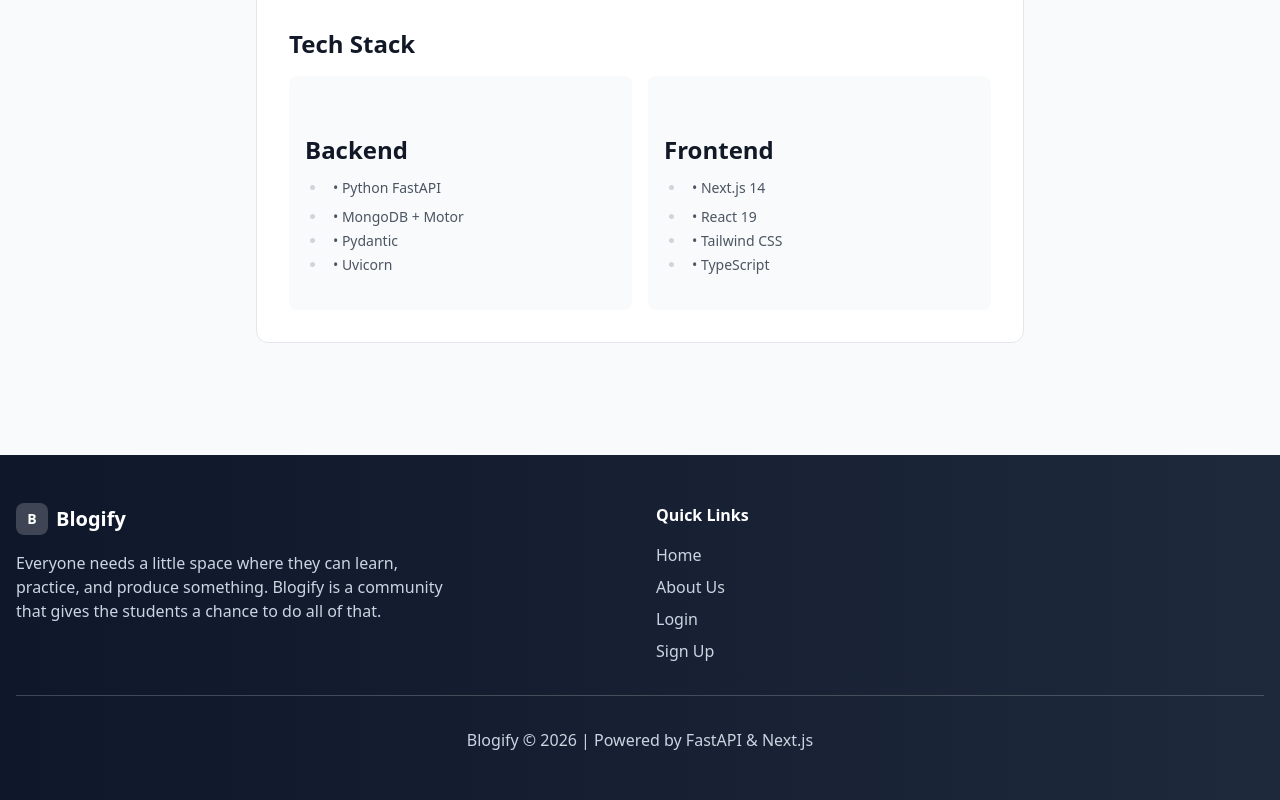
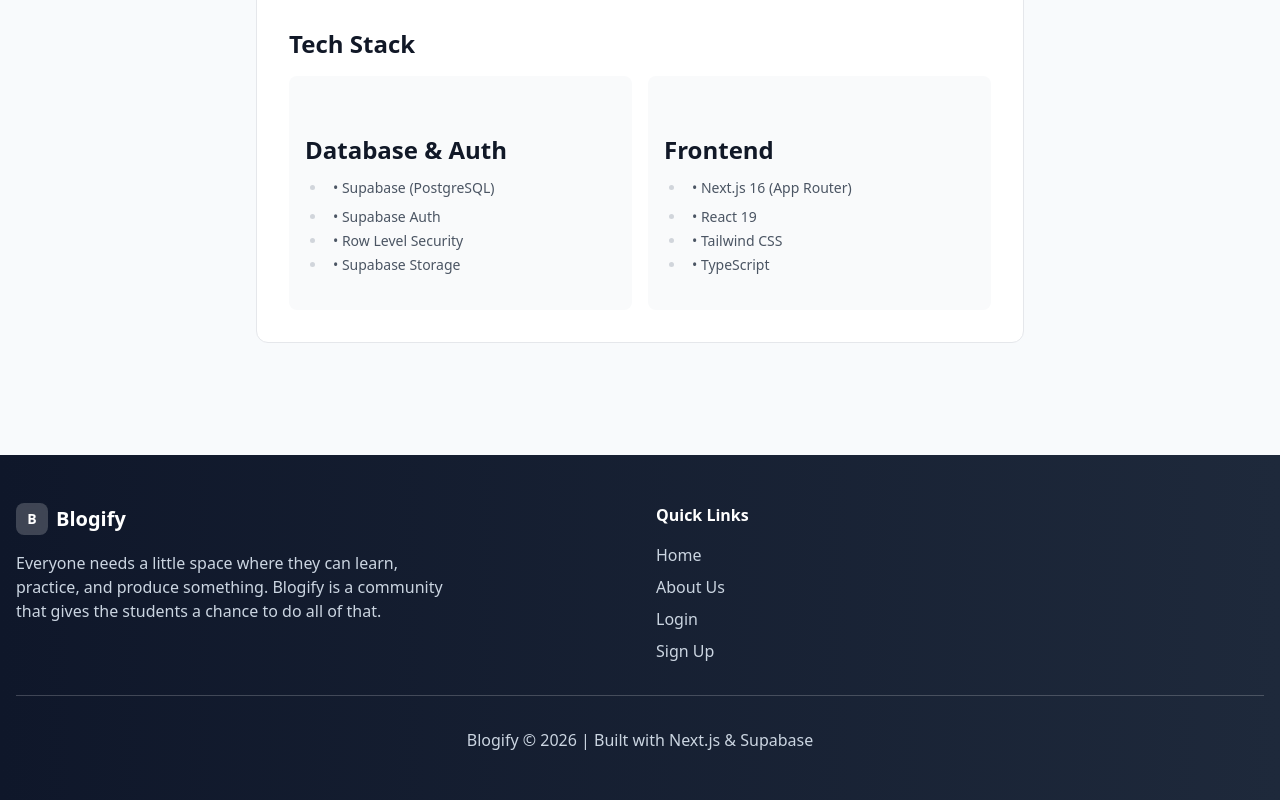
Before and after one commit to yuggoel/BLOGIFY, a Next.js app in the folder frontend/: page /about in a window 1280 px wide. Shown: the part 1100-1900 px from the top of the page. Built offline with nearby package versions, Linux system fonts and the light colour scheme; no server answers.

Commit message:
About me updates

```diff
--- a/frontend/src/app/about/page.tsx
+++ b/frontend/src/app/about/page.tsx
@@ -44,18 +44,18 @@ export default function AboutPage() {
             <h2 className="text-2xl font-bold text-gray-900 dark:text-white mb-4">Tech Stack</h2>
             <div className="grid grid-cols-2 gap-4">
               <div className="p-4 bg-gray-50 dark:bg-gray-700/50 rounded-lg">
-                <h3 className="font-semibold text-gray-900 dark:text-white mb-2">Backend</h3>
+                <h3 className="font-semibold text-gray-900 dark:text-white mb-2">Database & Auth</h3>
                 <ul className="text-sm text-gray-600 dark:text-gray-300 space-y-1">
-                  <li>• Python FastAPI</li>
-                  <li>• MongoDB + Motor</li>
-                  <li>• Pydantic</li>
-                  <li>• Uvicorn</li>
+                  <li>• Supabase (PostgreSQL)</li>
+                  <li>• Supabase Auth</li>
+                  <li>• Row Level Security</li>
+                  <li>• Supabase Storage</li>
                 </ul>
               </div>
               <div className="p-4 bg-gray-50 dark:bg-gray-700/50 rounded-lg">
                 <h3 className="font-semibold text-gray-900 dark:text-white mb-2">Frontend</h3>
                 <ul className="text-sm text-gray-600 dark:text-gray-300 space-y-1">
-                  <li>• Next.js 14</li>
+                  <li>• Next.js 16 (App Router)</li>
                   <li>• React 19</li>
                   <li>• Tailwind CSS</li>
                   <li>• TypeScript</li>
--- a/frontend/src/components/Footer.tsx
+++ b/frontend/src/components/Footer.tsx
@@ -50,7 +50,7 @@ export default function Footer() {
 
         {/* Bottom */}
         <div className="border-t border-white/20 mt-8 pt-8 text-center text-slate-300">
-          <p>Blogify © {new Date().getFullYear()} | Powered by FastAPI & Next.js</p>
+          <p>Blogify &copy; {new Date().getFullYear()} | Built with Next.js &amp; Supabase</p>
         </div>
       </div>
     </footer>
```
Also changed, not shown: 1 other file (tests, documents, lock files or other folders).
